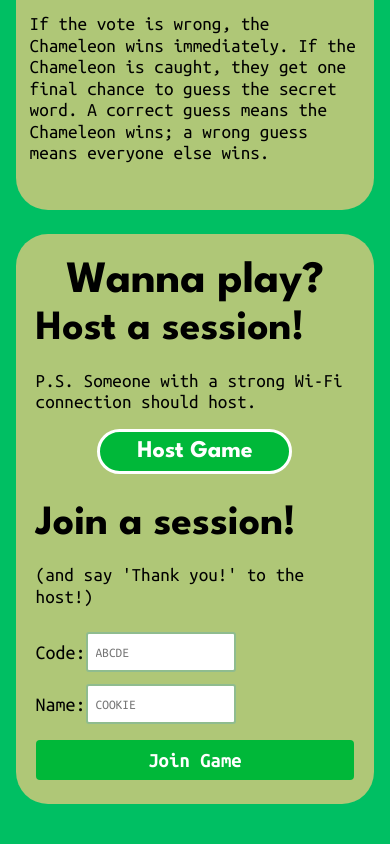
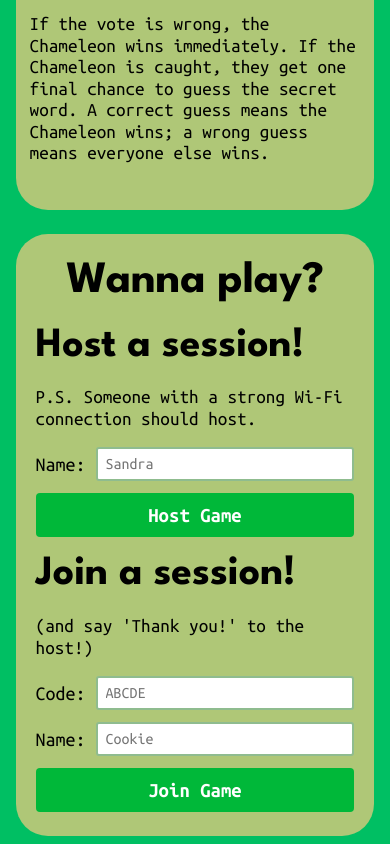
Before and after one commit to CookieTheDevil/chameleon, a plain HTML site: page index.html in a window 390 px wide. Shown: the part 632-1476 px from the top of the page. Drawn offline with nearby package versions, Linux system fonts and the light colour scheme.

Commit message:
designed the lobby for the players, fixed handling of the forms between the pages

```diff
--- a/css/lobby.css
+++ b/css/lobby.css
@@ -1,10 +1,4 @@
 /* LOBBY SPECIFICS */
-
-*,
-*::before,
-*::after {
-    box-sizing: border-box;
-}
 
 html,
 body {
@@ -122,6 +116,35 @@ body {
     cursor: pointer;
 }
 
+.player-waiting {
+    min-height: calc(100dvh - 220px);
+
+    display: flex;
+    flex-direction: column;
+    justify-content: center;
+    align-items: center;
+
+    padding: 20px;
+    text-align: center;
+}
+
+.player-waiting h2 {
+    margin: 0 0 14px;
+
+    color: black;
+    font-family: var(--heading-font);
+    font-size: 4rem;
+    line-height: 1;
+}
+
+.player-waiting p {
+    max-width: 850px;
+    margin: 0;
+
+    font-family: var(--subheading-font);
+    font-size: 2rem;
+    line-height: 1.25;
+}
 @media (max-height: 750px) {
     h1 {
         margin-top: 6px;
--- a/css/styles.css
+++ b/css/styles.css
@@ -10,17 +10,31 @@
     --general-font: "Ubuntu Mono"
 }
 
+*,
+*::before,
+*::after {
+    box-sizing: border-box;
+}
+
+html,
+body {
+    width: 100%;
+    margin: 0;
+    min-height: 100%;
+}
+
 body {
     background-color: var(--background-green);
     color: var(--font-color);
     margin: 0;
-    min-height: 100vh;
+    min-height: 100dvh;
+    height:auto;
 }
 
 main {
     width: min(1520px, 94vw);
     margin-inline: auto;
-    padding-bottom: 40px;
+    padding-bottom: 0;
 }
 
 
@@ -30,11 +44,16 @@ h1, h2, h3 {
     color: var(--font-color)
 }
 
+header {
+    padding-top: 2vh;
+}
+
 h1 {
+    margin-top: 0;
+
     font-family: var(--heading-font);
     font-size: 5rem;
     line-height: 0.95;
-    margin-top: 2vh;
 }
 
 h2 {
@@ -105,76 +124,54 @@ h4 {
 
 .game-option {
     width: 100%;
+    margin-top: 2vh;
 }
 
 .game-option p {
     margin-bottom: 12px;
 }
 
-.host-button {
-    display: block;
-    width: 195px;
-    height: 45px;
-    margin: 16px auto 30px;
+/* Shared form layout */
 
-    color: white;
-    background-color: var(--start-button);
+.session-form {
+    display: flex;
+    flex-flow: row wrap;
+    align-items: center;
+    gap: 16px;
 
-    border: 3px solid white;
-    border-radius: 999px;
+    width: 100%;
+    margin-top: 18px;
 
-    font-family: var(--heading-font);
-    font-size: 1.5rem;
-    font-weight: 700;
-
-    cursor: pointer;
+    font-family: var(--general-font);
 }
 
-.host-button:hover {
-    background-color: white;
-    color: yellowgreen;
-}
+.form-fields,
+.form-row-container {
+    flex: 1 1 220px;
 
-p {
-    font-family: var(--general-font);
-    color: var(--font-color);
-    font-size: 1.2rem;
-    line-height: 1.12;
-}
-
-form {
-    display: flex;
-    flex-direction: row;
-    flex-wrap: wrap;
-    align-items: center;
-    gap: 16px;
-    margin-top: 25px;
-
-    font-family: var(--general-font);
-    width: 100%;
-}
-
-.form-row-container {
     display: flex;
     flex-direction: column;
     gap: 12px;
-    flex: 1;
-    min-width: 220px;
+
+    min-width: 0;
 }
 
 .form-row {
     display: flex;
-  justify-content: flex-start;
     align-items: center;
+    gap: 8px;
+
     width: 100%;
 }
 
-form label {
+.session-form label {
+    flex: 0 0 52px;
     font-size: 1.25rem;
 }
 
-form input {
-    width: 130px;
+.session-form input {
+    flex: 1;
+    min-width: 0;
     height: 34px;
     padding-inline: 8px;
 
@@ -182,13 +179,19 @@ form input {
     border-radius: 3px;
 
     font-family: var(--general-font);
+    font-size: 1rem;
+}
+
+#game-code {
     text-transform: uppercase;
 }
 
-form button {
+.session-form button {
+    flex: 1 1 140px;
+
+    min-width: 140px;
     height: 40px;
-    flex: 1;
-    min-width: 140px;
+    margin: 0;
     padding-inline: 16px;
 
     border: none;
@@ -200,7 +203,20 @@ form button {
     font-family: var(--general-font);
     font-size: 1.3rem;
     font-weight: 700;
+
     cursor: pointer;
+}
+
+.session-form button:hover {
+    background-color: white;
+    color: yellowgreen;
+}
+
+p {
+    font-family: var(--general-font);
+    color: var(--font-color);
+    font-size: 1.2rem;
+    line-height: 1.12;
 }
 
 /* Responsive layout */
@@ -226,12 +242,9 @@ form button {
         font-size: 2.1rem;
     }
 
-    /* Change picture when necessary! */
-
     #yellow-sections-container {
         grid-template-columns: 1fr;
         gap: 24px;
-
         margin-top: 30px;
     }
 
@@ -239,4 +252,24 @@ form button {
         min-height: auto;
         padding: 16px 20px 24px;
     }
+
+    .session-form {
+        flex-direction: column;
+        align-items: stretch;
+        gap: 12px;
     }
+
+    .session-form .form-fields,
+    .session-form .form-row-container {
+        flex: none;
+        width: 100%;
+        min-width: 0;
+    }
+
+    .session-form button {
+        flex: none;
+        width: 100%;
+        min-width: 0;
+        height: 44px;
+    }
+}
--- a/index.html
+++ b/index.html
@@ -35,14 +35,32 @@
                     <section class="game-option">
                         <h4>Host a session!</h4>
                         <p>P.S. Someone with a strong Wi-Fi connection should host.</p>
-                        <button class="host-button" type="button">
-                            Host Game
-                        </button>
+                        <form id="host-form" class="session-form">
+                            <div class="form-fields">
+                                <div class="form-row">
+                                    <label for="host-name">Name:</label>
+
+                                    <input
+                                        id="host-name"
+                                        name="host-name"
+                                        type="text"
+                                        maxlength="15"
+                                        placeholder="Sandra"
+                                        autocomplete="nickname"
+                                        required
+                                    >
+                                </div>
+                            </div>
+
+                            <button class="host-button" type="submit">
+                                Host Game
+                            </button>
+                        </form>
                     </section>
                     <section class="game-option">
                         <h4>Join a session!</h4>
                         <p>(and say 'Thank you!' to the host!)</p>
-                        <form id="join-form">
+                        <form id="join-form" class="session-form">
                             <div class="form-row-container">
                                 <div class="form-row">
                                     <label for="game-code">Code:</label>
@@ -73,6 +91,6 @@
                 </section>
             </div>
         </main>
-        <script src="js/script.js" async defer></script>
+        <script src="js/script.js" defer></script>
     </body>
 </html>
--- a/js/script.js
+++ b/js/script.js
@@ -1,23 +1,60 @@
-const hostButton = document.querySelector(".host-button");
+const hostForm = document.querySelector("#host-form");
+const joinForm = document.querySelector("#join-form");
 
-hostButton.addEventListener("click", () => {
-    window.location.href="lobby.html";
-});
+const hostNameInput = document.querySelector("#host-name");
+const playerNameInput = document.querySelector("#game-name");
+const gameCodeInput = document.querySelector("#game-code");
 
-const joinForm = document.querySelector("#join-form");
-const gameCodeInput = document.querySelector("#game-code");
+function cleanPlayerName(value) {
+    return value.trim().slice(0, 15);
+}
+
+function isValidPlayerName(name) {
+    return name.length >= 1 && name.length <= 15;
+}
+
+hostForm.addEventListener("submit", event => {
+    event.preventDefault();
+
+    const playerName = cleanPlayerName(hostNameInput.value);
+
+    if (!isValidPlayerName(playerName)) {
+        alert("Please enter a name between 1 and 15 characters");
+        hostNameInput.focus();
+        return;
+    }
+
+    const params = new URLSearchParams({
+        action: "host",
+        name: playerName
+    });
+
+    window.location.href= `lobby.html?${params.toString()}`;
+})
 
 joinForm.addEventListener("submit", event => {
     event.preventDefault();
 
-    const code = gameCodeInput.value.trim().toUpperCase();
+    const playerName = cleanPlayerName(playerNameInput.value);
+    const roomCode = gameCodeInput.value.trim().toUpperCase();
 
-    if (code.length !== 5) {
-        alert("Please enter a five-character game code.");
+    if (!isValidPlayerName(playerName)) {
+        alert("Please enter a name between 1 and 15 characters.");
+        playerNameInput.focus();
         return;
     }
 
-    window.location.href = `lobby.html?code=${encodeURIComponent(code)}`;
+    if (roomCode.length !== 5) {
+        alert("Please enter a five-character game code.");
+        gameCodeInput.focus();
+        return;
+    }
 
+    const params = new URLSearchParams({
+        action: "join",
+        name: playerName,
+        code: roomCode
+    });
 
-})
+    window.location.href = `lobby.html?${params.toString()}`;
+});
```
Also changed, not shown: js/lobby-host.js (+25 -0 lines), lobby.html (+3 -3 lines), images/chameleon.svg (added). Lines whose indentation alone changed are shown as unchanged.
